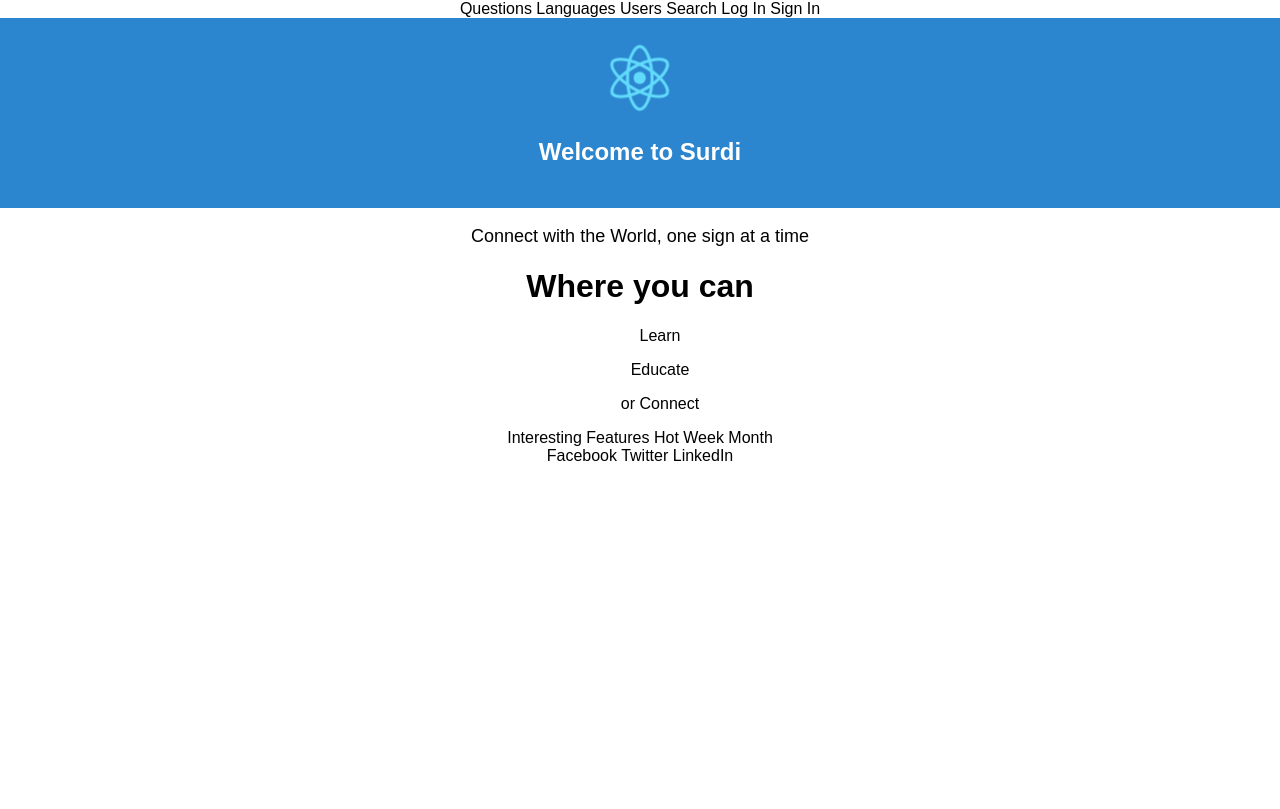
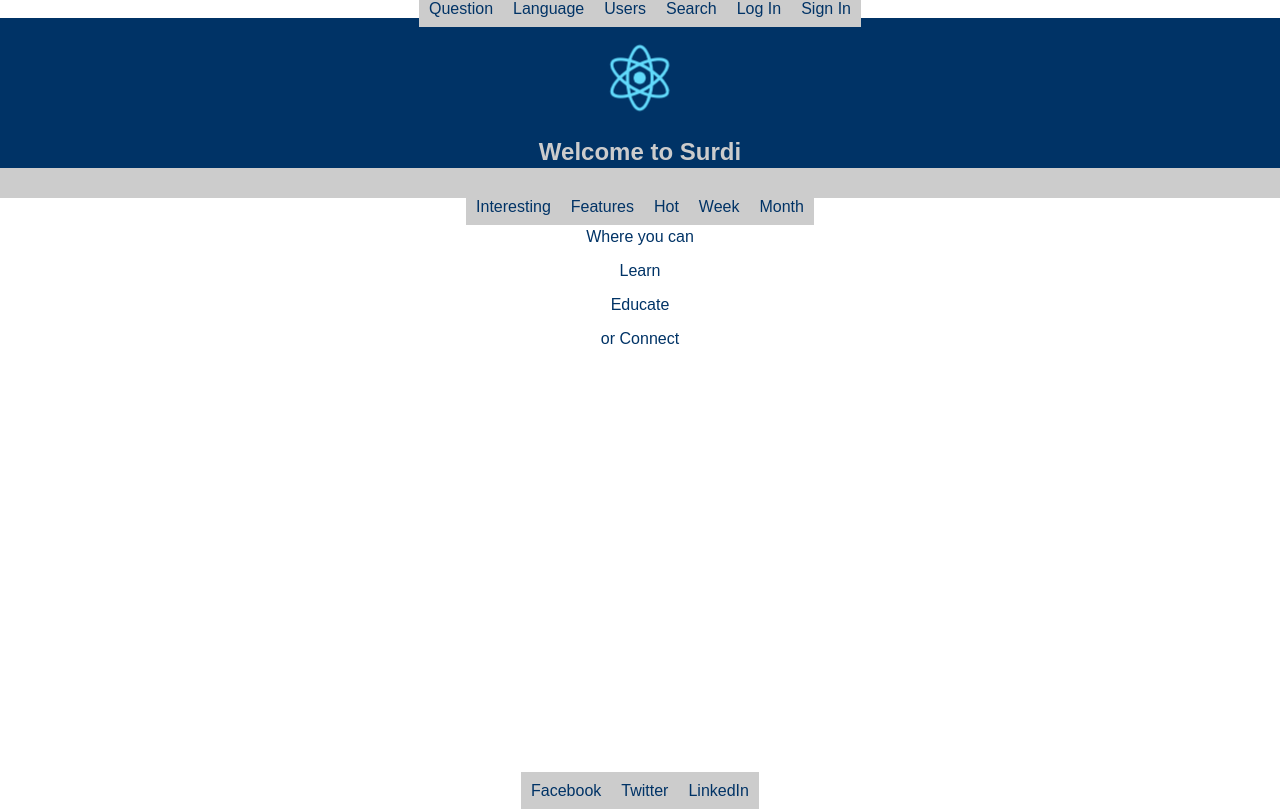
Before and after one commit to JasonNuhn/Sudri, a React (Create React App) app: page / in a window 1280 px wide. Built offline with nearby package versions, Linux system fonts and the light colour scheme.

Commit message:
updated css files

```diff
--- a/src/App.css
+++ b/src/App.css
@@ -8,10 +8,10 @@
 }
 
 .App-header {
-  background-color: #2B86CF;
-  height: 150px;
+  background-color: #003366;
+  height: 110px;
   padding: 20px;
-  color: white;
+  color: #CCCCCC;
 }
 
 .App-title {
--- a/src/App.js
+++ b/src/App.js
@@ -2,8 +2,9 @@ import React, { Component } from 'react';
 import logo from './logo.svg';
 import './App.css';
 import NavBar from './NavBar';
-import Question from './Question';
+import QuestionHome from './QuestionHome';
 import Footer from './Footer';
+import Home from './Home';
 
 class App extends Component {
   render() {
@@ -14,14 +15,9 @@ class App extends Component {
           <img src={logo} className="App-logo" alt="logo" />
           <h1 className="App-title">Welcome to Surdi</h1>
         </header>
-        <p className="App-intro">
-          Connect with the World, one sign at a time
-        </p>
-          <h1>Where you can</h1>
-            <ul>Learn</ul>
-            <ul>Educate</ul>
-            <ul>or Connect</ul>
-        <Question />
+
+        <Home />
+        <QuestionHome />
         <Footer />
       </div>
     );
--- /dev/null
+++ b/src/Footer.css
@@ -0,0 +1,31 @@
+.Footer {
+    position: absolute;
+    left: 0;
+    bottom: 0;
+    right: 0;
+  }
+
+  /* .App-logo {
+    animation: App-logo-spin infinite 20s linear;
+    height: 80px;
+  } */
+
+  .Footer a {
+    background-color: #CCCCCC;
+    height: 10px;
+    padding: 10px;
+    color: #003366;
+  }
+
+  /* .App-title {
+    font-size: 1.5em;
+  }
+
+  .App-intro {
+    font-size: large;
+  }
+
+  @keyframes App-logo-spin {
+    from { transform: rotate(0deg); }
+    to { transform: rotate(360deg); }
+  } */
--- a/src/Footer.js
+++ b/src/Footer.js
@@ -1,11 +1,13 @@
 import React, { Component } from 'react';
 import logo from './logo.svg';
-// import './App.css';
+import './Footer.css';
 
 const Footer = (props) => {
     return (
-        <div>
-            Facebook    Twitter     LinkedIn
+        <div className ="Footer">
+            <a href>Facebook</a>
+            <a href>Twitter</a>
+            <a href>LinkedIn</a>
         </div>
     )
 }
--- /dev/null
+++ b/src/Home.css
@@ -0,0 +1,28 @@
+/* .App {
+    text-align: center;
+  } */
+
+  /* .App-logo {
+    animation: App-logo-spin infinite 20s linear;
+    height: 80px;
+  } */
+
+  .Home {
+    background-color: #CCCCCC;
+    height: 10px;
+    padding: 10px;
+    color: #003366;
+  }
+
+  /* .App-title {
+    font-size: 1.5em;
+  }
+
+  .App-intro {
+    font-size: large;
+  }
+
+  @keyframes App-logo-spin {
+    from { transform: rotate(0deg); }
+    to { transform: rotate(360deg); }
+  } */
--- /dev/null
+++ b/src/Home.js
@@ -0,0 +1,21 @@
+import React, { Component } from 'react';
+// import logo from './logo.svg';
+import './Home.css';
+
+
+
+const Home = (props) => {
+    return (
+        <div className="Home">
+        <p>
+          Connect with the World, one sign at a time
+        </p>
+            <p>Where you can</p>
+            <p>Learn</p>
+            <p>Educate</p>
+            <p>or Connect</p>
+        </div>
+    )
+}
+
+export default Home;
--- /dev/null
+++ b/src/NavBar.css
@@ -0,0 +1,28 @@
+/* .App {
+    text-align: center;
+  } */
+
+  /* .App-logo {
+    animation: App-logo-spin infinite 20s linear;
+    height: 80px;
+  } */
+
+  .Nav a {
+    background-color: #CCCCCC;
+    height: 10px;
+    padding: 10px;
+    color: #003366;
+  }
+
+  /* .App-title {
+    font-size: 1.5em;
+  }
+
+  .App-intro {
+    font-size: large;
+  }
+
+  @keyframes App-logo-spin {
+    from { transform: rotate(0deg); }
+    to { transform: rotate(360deg); }
+  } */
--- a/src/NavBar.js
+++ b/src/NavBar.js
@@ -1,16 +1,20 @@
 import React, { Component } from 'react';
-import logo from './logo.svg';
-// import './App.css';
+// import logo from './logo.svg';
+import './NavBar.css';
 
 
 
 const NavBar = (props) => {
     return (
-        <div>
-            Questions   Languages    Users   Search  Log In Sign In
-        </div>
+            <div className="Nav">
+                    <a href>Question</a>
+                    <a href>Language</a>
+                    <a href>Users</a>
+                    <a href>Search</a>
+                    <a href>Log In</a>
+                    <a href>Sign In</a>
+            </div>
     )
 }
 
-
 export default NavBar;
--- a/src/Question.js
+++ /dev/null
@@ -1,14 +0,0 @@
-import React, { Component } from 'react';
-import logo from './logo.svg';
-// import './App.css';
-
-const Question = (props) => {
-    return (
-        <div>
-            Interesting Features Hot Week Month
-        </div>
-    )
-}
-
-
-export default Question;
--- /dev/null
+++ b/src/QuestionHome.css
@@ -0,0 +1,28 @@
+/* .App {
+    text-align: center;
+  } */
+
+  /* .App-logo {
+    animation: App-logo-spin infinite 20s linear;
+    height: 80px;
+  } */
+
+  .QuestionHome a {
+    background-color: #CCCCCC;
+    height: 10px;
+    padding: 10px;
+    color: #003366;
+  }
+
+  /* .App-title {
+    font-size: 1.5em;
+  }
+
+  .App-intro {
+    font-size: large;
+  }
+
+  @keyframes App-logo-spin {
+    from { transform: rotate(0deg); }
+    to { transform: rotate(360deg); }
+  } */
--- /dev/null
+++ b/src/QuestionHome.js
@@ -0,0 +1,18 @@
+import React, { Component } from 'react';
+// import logo from './logo.svg';
+import './QuestionHome.css';
+
+const QuestionHome = (props) => {
+    return (
+        <div className="QuestionHome">
+            <a href>Interesting</a>
+            <a href>Features</a>
+            <a href>Hot</a>
+            <a href>Week</a>
+            <a href>Month</a>
+        </div>
+    )
+}
+
+
+export default QuestionHome;
```
